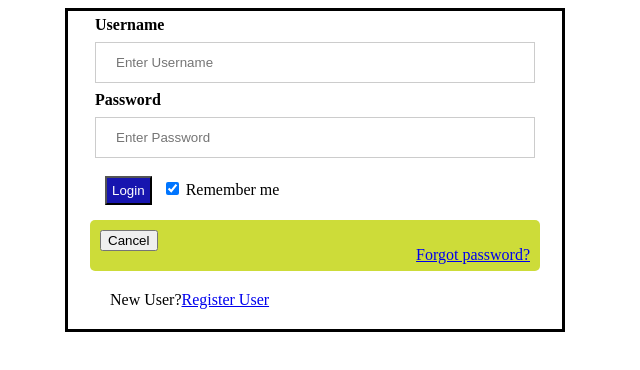
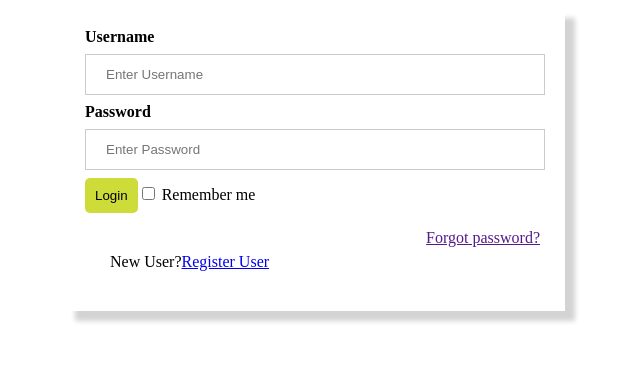
Before and after one commit to RoystonFurtado/FinanceFrontEnd, an Angular app: page /login in a window 1280 px wide. Shown: the top 370 px of the page, without its empty margins (325-965 px from the left). Built offline with nearby package versions, Linux system fonts and the light colour scheme.

Commit message:
Common Style Added for main container

```diff
--- a/src/app/app.component.html
+++ b/src/app/app.component.html
@@ -1,3 +1,2 @@
-<app-navbar></app-navbar>
 <router-outlet></router-outlet>
 <!-- <app-product></app-product> -->
--- a/src/app/home/home.component.css
+++ b/src/app/home/home.component.css
@@ -1,9 +1,6 @@
 .sample-product{
-    margin: auto;
     width: 500px;
     height: 650px;
-    box-shadow: 10px 10px 5px lightgray;
-    padding: 20px;
 }
 .btn1{
     float: right;
--- a/src/app/home/home.component.html
+++ b/src/app/home/home.component.html
@@ -1,11 +1,11 @@
-<div class="sample-product">
+<div class="sample-product main-container">
     <button class="btn btn1" (click)="redirectToRegister()">Register</button>
     <button class="btn btn1" (click)="redirectToLogin()">Login</button>
     <img class="img" src={{productImageUrl}} />
 <p>Product Name:{{productName}}</p>
 <p>Product Details:{{productDescription}}</p>
 <p>Product Price:{{productPrice}}</p>
-<button class="btn product-btn">Buy Now</button>
+<button class="btn product-btn" (click)="redirectToLogin()">Buy Now</button>
 <div>
     <p>Eligibility Criteria</p>
     <p>User must be above 21 years of age</p>
--- a/src/app/login/login.component.css
+++ b/src/app/login/login.component.css
@@ -1,16 +1,7 @@
-.container{
-    margin:auto;
-    box-sizing: border-box;
-    border-style: solid;
+.login-container{
     width: 500px;
 }
 
-.logincontainer {
-    width: 450px;
-    margin: auto;
-    padding: 5px;
-
-}
 input[type=text],
 input[type=password] {
     width: 100%;
@@ -19,11 +10,6 @@ input[type=password] {
     display: inline-block;
     border: 1px solid #ccc;
     box-sizing: border-box;
-}
-
-.logincontainer {
-    width: 450px;
-    margin: auto;
 }
 /* after that i used to indicate the input values*/
 
@@ -38,29 +24,12 @@ input[type=password] {
 }
 /* style the login button*/
 
-.logincontainer button {
-    background-color: #1715af;
-    color: white;
-    padding: 5px;
-    margin: 10px;
-    cursor: pointer;
-}
-
-.logincontainer button:hover {
-    color: rgba(68, 201, 150, 0.815);
-}
 /*this last class is used for cancel & forget container to organised*/
 
-.btn {
+.btnDiv {
     padding-bottom: 20px;
     margin: auto;
     width: 450px;
-}
-
-.cancelbtn {
-    width: auto;
-    padding: 10px 18px;
-    background-color: #f44336;
 }
 
 span.psw {
--- a/src/app/login/login.component.html
+++ b/src/app/login/login.component.html
@@ -1,5 +1,4 @@
-<form class="container">
-<div class="logincontainer">
+<form class="login-container main-container">
         <div class="fg">
             <label for="uname"><b>Username</b></label>
             <input type="text" placeholder="Enter Username" name="uname">
@@ -9,16 +8,14 @@
             <input type="password" placeholder="Enter Password" name="psw">
         </div>
 
-        <button type="submit">Login</button>
+        <button type="submit" class="btn" (click)="redirectToDashboard()">Login</button>
         <label>
-    <input type="checkbox" checked="checked" name="remember"> Remember me
+    <input type="checkbox" name="remember"> Remember me
   </label>
-    </div>
-    <div class="btn">
-            <button type="button">Cancel</button>
-            <span class="psw"><a href="#">Forgot password?</a></span>
+        <div class="btnDiv">
+            <span class="psw"><a href="">Forgot password?</a></span>
         </div>
         <div class="Last">
-            <span class="psw1">New User?<a href="#">Register User</a></span>
+            <span class="psw1">New User?<a routerLink="/register">Register User</a></span>
         </div>
 </form>
--- a/src/app/register/register.component.css
+++ b/src/app/register/register.component.css
@@ -0,0 +1,4 @@
+.register-container {
+    width: 500px;
+    height: 500px;
+}
--- a/src/app/register/register.component.html
+++ b/src/app/register/register.component.html
@@ -1,6 +1,5 @@
-<div id="main">
+<div class="register-container main-container">
     <form>
-      <div>
           <label>Name:</label>
           <input name="name"  required #name="ngModel"  type="text"   [(ngModel)]="user.name"/><br/><br/>
 
@@ -28,11 +27,6 @@
 
           <label>Card Number:</label>
           <input name="cardNo"  required #name="ngModel"  type="text"   [(ngModel)]="user.cardNo"/><br/><br/>
-
-
-      </div>
-
+          <button class="btn" (click)="redirectToDashboard()">Register</button>
     </form>
 </div>
-
-<button class="btn" (click)="redirectToDashboard()">Register</button>
--- a/src/styles.css
+++ b/src/styles.css
@@ -1,6 +1,11 @@
 /* You can add global styles to this file, and also import other style files */
 *{
     box-sizing: border-box;
+}
+.main-container {
+    margin: auto;
+    box-shadow: 10px 10px 5px lightgray;
+    padding: 20px;
 }
 .btn {
     padding:10px;
```
